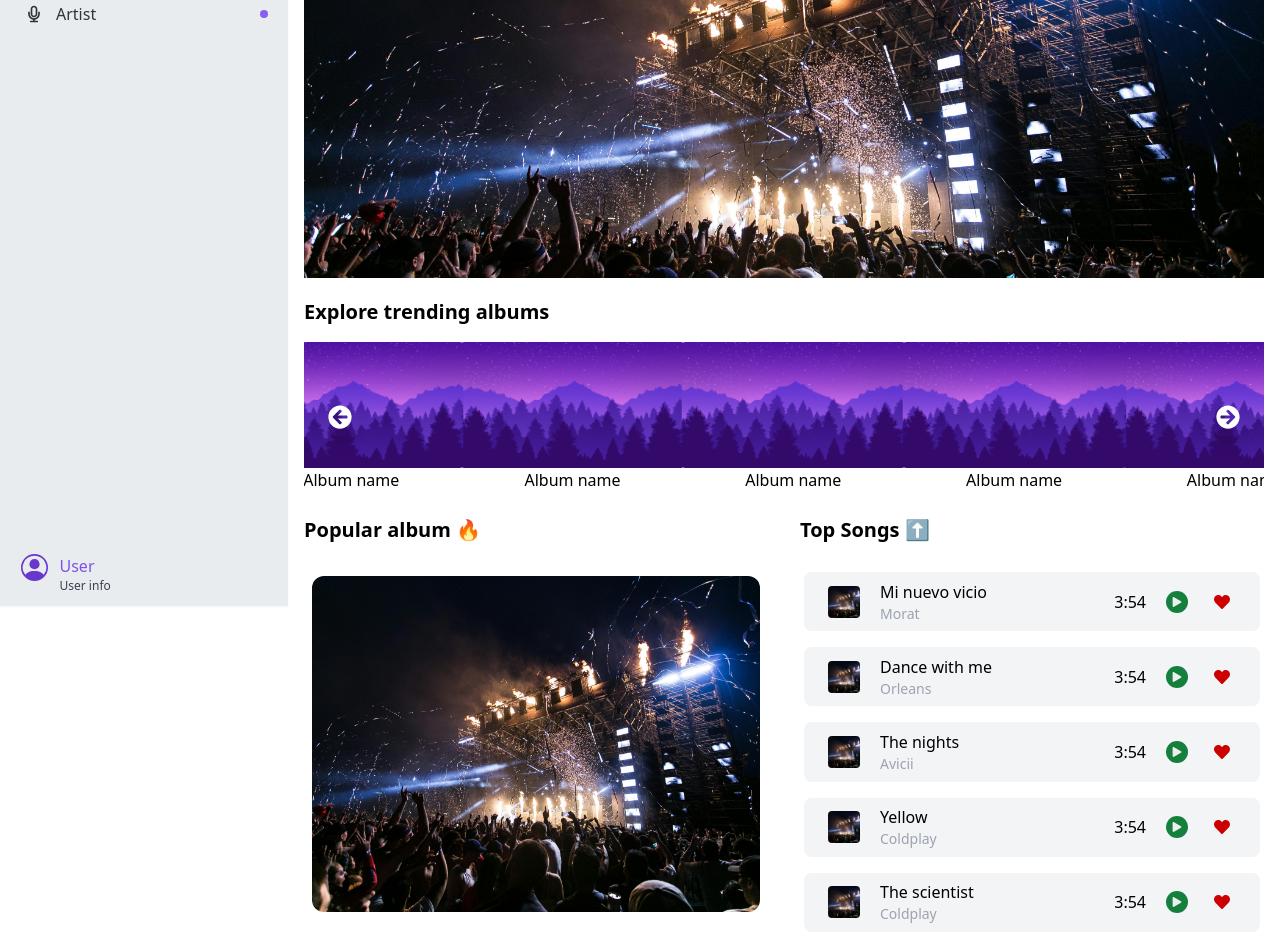
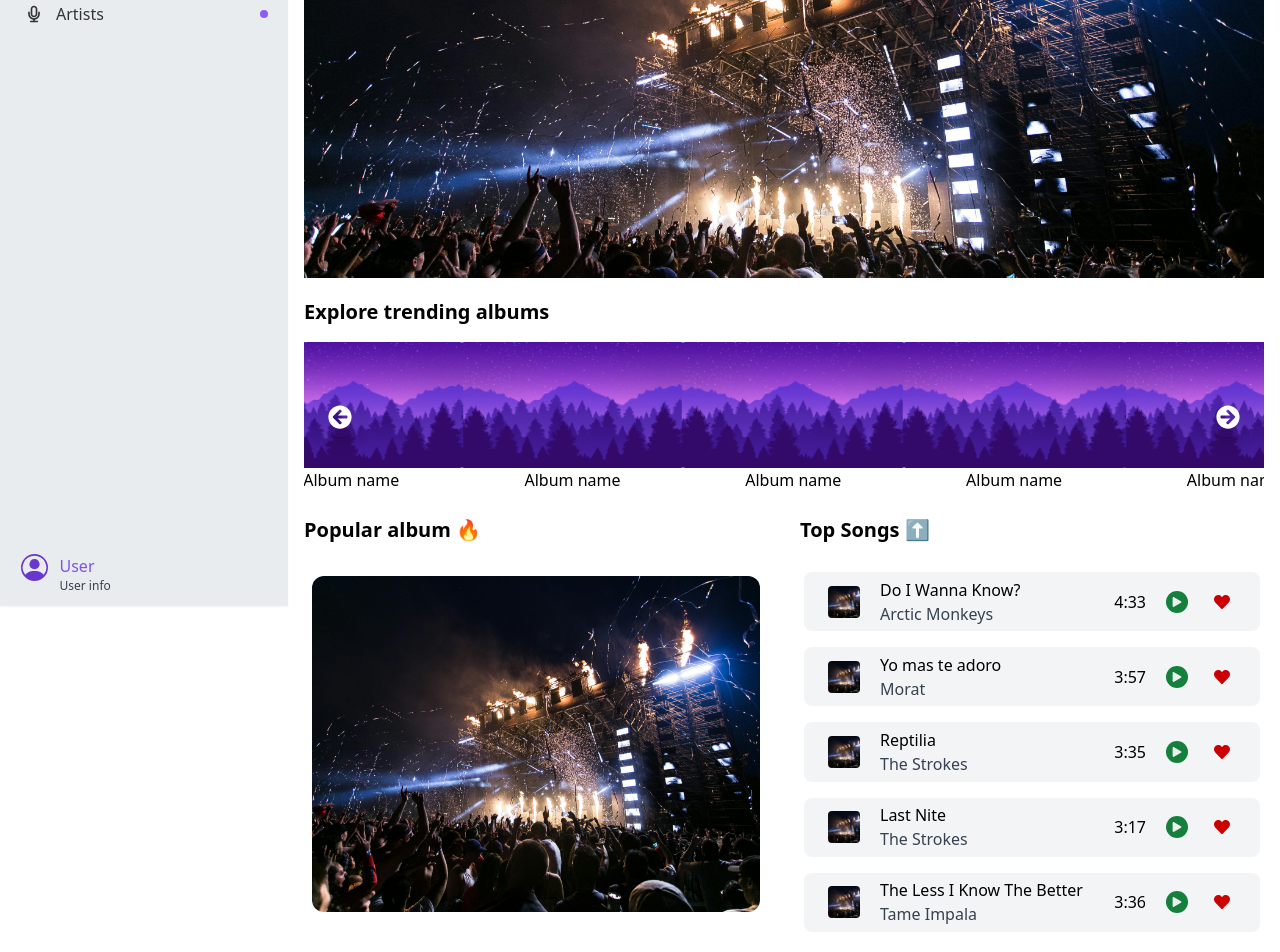
Before and after one commit to puj-course/fis_2024_g2, a React (Vite) app in the folder src/frontend/: page / in a window 1280 px wide. Shown: the part 194-1146 px from the top of the page. Built offline with nearby package versions, Linux system fonts and the light colour scheme.

Commit message:
Vista de artistas y de artista, con datos de prueba

```diff
--- /dev/null
+++ b/src/frontend/data/musicData.js
@@ -0,0 +1,78 @@
+export const musicData = {
+  artists: [
+    {
+      id: 1,
+      name: "Arctic Monkeys",
+      bio: "Arctic Monkeys are a British indie rock band, formed in Sheffield, United Kingdom. The group is composed of lead guitarist and vocalist Alex Turner, guitarist Jamie Cook, drummer Matt Helders and bassist Nick O'Malley.",
+      profileImage: "https://akamai.sscdn.co/gcs/cifra-blog/es/wp-content/uploads/2023/03/a0ed1de-Arctic-Monkeys-1024x576.jpeg"
+    },
+    {
+      id: 2,
+      name: "The Strokes",
+      bio: "The Strokes are an American rock band from New York City, formed in 1998. The band is composed of Julian Casablancas (vocals), Nick Valensi (guitar), Albert Hammond Jr. (guitar), Nikolai Fraiture (bass), and Fabrizio Moretti (drums).",
+      profileImage: "https://upload.wikimedia.org/wikipedia/commons/6/65/The_Strokes_by_Roger_Woolman.jpg"
+    },
+    {
+      id: 3,
+      name: "Tame Impala",
+      bio: "Tame Impala is the psychedelic music project of Australian multi-instrumentalist Kevin Parker. Originally from Perth, Parker writes, records, produces, and performs live with a rotating lineup.",
+      profileImage: "https://www.rollingstone.com/wp-content/uploads/2019/05/tame-impala-lead-photo.jpg"
+    },
+    {
+      id: 4,
+      name: "Morat",
+      bio: "Morat is a Colombian band formed in 2015. The band consists of Juan Pablo Isaza, Juan Pablo Villamil, Martín Vargas, and Simón Vargas.",
+      profileImage: "https://img.lalr.co/cms/2022/03/10095722/FL1o8DuXEAEAK_Z.jpg?size=xl&ratio=r40_21"
+    }
+  ],
+  songs: [
+    {
+      id: 1,
+      name: "Do I Wanna Know?",
+      artistId: 1,
+      author: "Arctic Monkeys",
+      duration: "4:33",
+      fileUrl: "https://example.com/do-i-wanna-know.mp3"
+    },
+    {
+      id: 2,
+      name: "Yo mas te adoro",
+      author: "Morat",
+      artistId: 4,
+      duration: "3:57",
+      fileUrl: "https://example.com/fluorescent-adolescent.mp3"
+    },
+    {
+      id: 3,
+      name: "Reptilia",
+      author: "The Strokes",
+      artistId: 2,
+      duration: "3:35",
+      fileUrl: "https://example.com/reptilia.mp3"
+    },
+    {
+      id: 4,
+      name: "Last Nite",
+      author: "The Strokes",
+      artistId: 2,
+      duration: "3:17",
+      fileUrl: "https://example.com/last-nite.mp3"
+    },
+    {
+      id: 5,
+      name: "The Less I Know The Better",
+      author: "Tame Impala",
+      artistId: 3,
+      duration: "3:36",
+      fileUrl: "https://example.com/less-i-know.mp3"
+    },
+    {
+      id: 6,
+      name: "Let It Happen",
+      author: "Tame Impala",
+      artistId: 3,
+      duration: "7:49",
+      fileUrl: "https://example.com/let-it-happen.mp3"
+    }
+  ]
+};
--- /dev/null
+++ b/src/frontend/src/components/artistCard/ArtistCard.jsx
@@ -0,0 +1,19 @@
+import { useNavigate } from "react-router-dom";
+
+const ArtistCard = ({artist}) => {
+    const navigate = useNavigate();
+
+    const handleNavigation = (path) => {
+        navigate(path);
+    }
+
+    return (
+        <div className="bg-gray-200 dark:bg-zinc-800 p-6 w-full flex flex-col items-center gap-2 cursor-pointer relative rounded hover:bg-gray-300 dark:hover:bg-zinc-700 transition-all" onClick={() => handleNavigation(`/artist/${artist.id}`)}>
+            <img src={artist?.profileImage} alt={artist?.name} className="rounded-full w-56 h-56 object-cover"/>
+            <h3 className="text-2xl font-semibold">{artist?.name}</h3>
+            <p className="font-normal text-center text-gray-600 dark:text-gray-300">{artist?.bio}</p>
+        </div>
+    );
+}
+
+export default ArtistCard;
--- a/src/frontend/src/components/song/Song.jsx
+++ b/src/frontend/src/components/song/Song.jsx
@@ -1,8 +1,9 @@
 import concert from '../../assets/concert.jpg';
 import PlayButton from './PlayButton';
 import LikeButton from './LikeButton';
+import { Link } from 'react-router-dom';
 
-const Song = ({id, img=concert ,name="Song name", author="Song author", duration="00:00"}) => {
+const Song = ({id, img=concert ,name: title="Song name", author="Song author", authorId=0, duration="00:00"}) => {
     return (
         <div className="px-6 py-2 flex bg-gray-100 hover:bg-gray-300 dark:bg-zinc-900 hover:dark:bg-zinc-800 h-[3.7rem] rounded-lg gap-5 items-center select-none overflow-hidden">
             <img
@@ -11,8 +12,9 @@ const Song = ({id, img=concert ,name="Song name", author="Song author", duration
                 className="rounded w-8 h-8 object-cover"
             />
             <div className="flex-1 flex flex-col">
-                <h4 className="text-base font-normal">{name}</h4>
-                <span className='text-sm text-gray-400'>{author}</span>
+                <h4 className="text-base font-normal">{title}</h4>
+                <Link to={`/artist/${authorId}`} className='text-gray-700 dark:text-gray-400 hover:underline '>{ author }</Link>
+                {/* <span className='text-sm text-gray-400'>{author}</span> */}
             </div>
             <span>{duration}</span>
             <PlayButton />
--- a/src/frontend/src/components/songList/SongList.jsx
+++ b/src/frontend/src/components/songList/SongList.jsx
@@ -1,49 +1,15 @@
 import Song from "../song/Song";
 
-// Reemplazo por una API call
-const songs = [
-    {
-        id: 1,
-        name: "Mi nuevo vicio",
-        author: "Morat",
-        duration: "3:54"
-    },
-    {
-        id: 2,
-        name: "Dance with me",
-        author: "Orleans",
-        duration: "3:54"
-    },
-    {
-        id: 3,
-        name: "The nights",
-        author: "Avicii",
-        duration: "3:54"
-    },
-    {
-        id: 4,
-        name: "Yellow",
-        author: "Coldplay",
-        duration: "3:54"
-    },
-    {
-        id: 5,
-        name: "The scientist",
-        author: "Coldplay",
-        duration: "3:54"
-    }
-]
-
-const SongList = () => {
+const SongList = ({title, songs, howMuch}) => {
     return (
         <div className="flex flex-col gap-6">
-            <h3 className="text-xl font-semibold">Top Songs ⬆️</h3>
+            <h3 className="text-xl font-semibold">{ title }</h3>
 
             <div className="flex flex-col gap-4 p-1">
 
                 {
-                    songs.map((song) => (
-                        <Song key={song.id} id={song.id} name={song.name} author={song.author} duration={song.duration} />
+                    songs?.slice(0, howMuch).map((song) => (
+                        <Song key={song.id} id={song.id} name={song.name} author={song.author} authorId={song.artistId} duration={song.duration} />
                     ))
                 }
 
--- a/src/frontend/src/pages/artist/ArtistPage.jsx
+++ b/src/frontend/src/pages/artist/ArtistPage.jsx
@@ -1,9 +1,55 @@
+import { useParams } from "react-router-dom";
+
+import { musicData } from "../../../data/musicData";
+
+import { useEffect, useState } from "react";
+
 const ArtistPage = () => {
-    return (
+    let { id } = useParams();
+    const [artist, setArtist] = useState(null);
+
+    useEffect(() => {
+        const artistData = musicData.artists.find(
+            (artist) => artist.id === parseInt(id)
+        );
+        artistData && setArtist(artistData);
+    }, []);
+
+    return artist ? (
         <div className="p-8">
-           <h1 className="text-3xl">Artist</h1>
+            {/* <div className="w-full h-96 p-8 flex flex-col justify-end relative">
+                <img
+                    src={artistPhoto}
+                    alt="Artist Photo"
+                    className="absolute top-0 left-0 w-full h-full object-cover"
+                />
+                <div className="p-4 flex flex-col gap-4">
+                    <h3 className="text-6xl text-white font-semibold z-40">
+                        {artist.name}
+                    </h3>
+                    <span className="text-xl z-40">Artista verificado</span>
+                </div>
+            </div>
+
+            <p>{artist.bio}</p> */}
+            <div className="w-full">
+                <div className="flex flex-col items-center gap-4">
+                    <img
+                        src={artist.profileImage}
+                        alt="Artist"
+                        className="w-56 h-56 rounded-full object-cover"
+                    />
+                    <h1 className="text-3xl font-semibold">{artist.name}</h1>
+                    <p className="dark:text-gray-300 text-gray-600 text-base text-center">{artist.bio}</p>
+                </div>
+            </div>
+
+        </div>
+    ) : (
+        <div className="p-4">
+            <h1>El artista no existe</h1>
         </div>
     );
-}
+};
 
 export default ArtistPage;
--- /dev/null
+++ b/src/frontend/src/pages/artists/ArtistPage.jsx
@@ -0,0 +1,18 @@
+import ArtistCard from "../../components/artistCard/ArtistCard";
+
+import { musicData } from "../../../data/musicData";
+
+const ArtistsPage = () => {
+    return (
+        <div className="p-8">
+            <h1 className="text-3xl mb-4">Artists</h1>
+            <div className="grid grid-cols-1 gap-5 md:grid-cols-2 lg:grid-cols-3">
+                {musicData?.artists?.map((artist) => {
+                    return <ArtistCard key={artist.id} artist={artist} />;
+                })}
+            </div>
+        </div>
+    );
+};
+
+export default ArtistsPage;
--- a/src/frontend/src/pages/home/HomePage.jsx
+++ b/src/frontend/src/pages/home/HomePage.jsx
@@ -4,6 +4,9 @@ import concert from "../../assets/concert.jpg";
 //Components
 import SongList from "../../components/songList/SongList";
 import { Carousel } from "../../components/Carousel/Carousel";
+
+//Dummy data
+import { musicData } from "../../../data/musicData";
 
 const HomePage = () => {
     return (
@@ -33,7 +36,7 @@ const HomePage = () => {
                 </div>
 
                 {/* Top songs */}
-                <SongList />
+                <SongList title="Top Songs ⬆️" songs={musicData.songs} howMuch={5}/>
             </div>
         </div>
     );
--- a/src/frontend/src/pages/main/MainPage.jsx
+++ b/src/frontend/src/pages/main/MainPage.jsx
@@ -30,9 +30,9 @@ const MainPage = () => {
                     icon={<RiAlbumLine size={20} />}
                 ></SideBarItem>
                 <SideBarItem
-                    text="Artist"
-                    active={location.pathname === "/artist"}
-                    path="/artist"
+                    text="Artists"
+                    active={location.pathname === "/artists"}
+                    path="/artists"
                     alert={true}
                     icon={<TiMicrophoneOutline size={20} />}
                 ></SideBarItem>
```
Also changed, not shown: src/frontend/src/App.jsx (+6 -1 lines).
